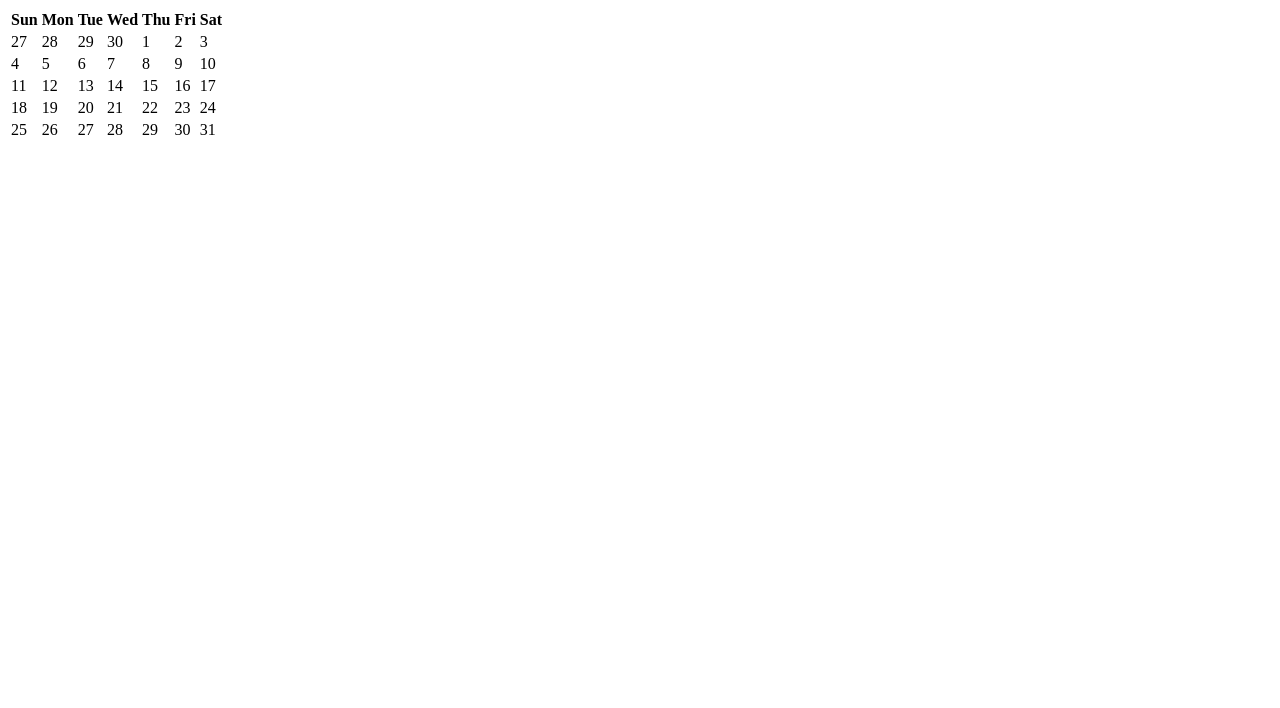
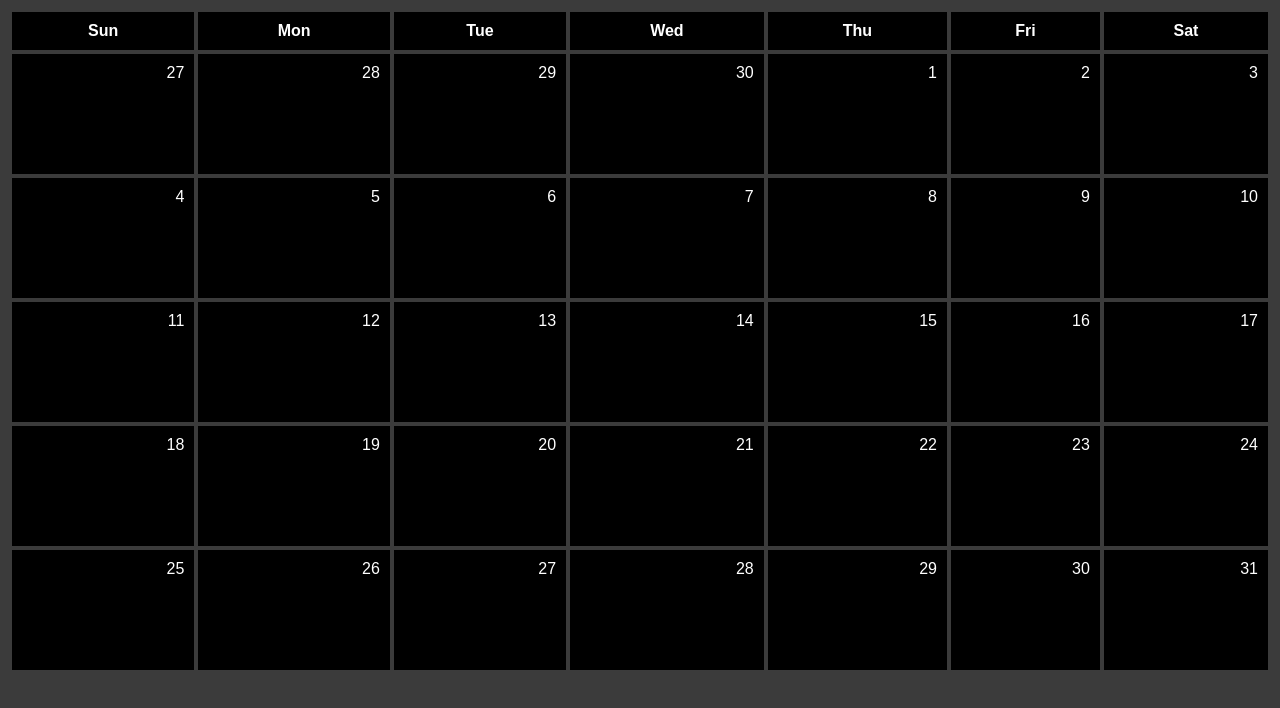
Before and after one commit to DodoPannathon/calendar-to-do, a website: page index.html in a window 1280 px wide. Drawn offline with Linux system fonts and the light colour scheme.

Commit message:
adjust calendar modernize

```diff
--- a/index.html
+++ b/index.html
@@ -18,49 +18,119 @@
             <th>Sat</th>
         </tr>
         <tr>
-            <td>27</td>
-            <td>28</td>
-            <td>29</td>
-            <td>30</td>
-            <td>1</td>
-            <td>2</td>
-            <td>3</td>
+            <td>
+              <div class="number">27</div>
+            </td>
+            <td>
+              <div class="number">28</div>
+            </td>
+            <td>
+              <div class="number">29</div>
+            </td>
+            <td>
+              <div class="number">30</div>
+            </td>
+            <td>
+              <div class="number">1</div>
+            </td>
+            <td>
+              <div class="number">2</div>
+            </td>
+            <td>
+              <div class="number">3</div>
+            </td>
         </tr>
         <tr>
-            <td>4</td>
-            <td>5</td>
-            <td>6</td>
-            <td>7</td>
-            <td>8</td>
-            <td>9</td>
-            <td>10</td>
+            <td>
+              <div class="number">4</div>
+            </td>
+            <td>
+              <div class="number">5</div>
+            </td>
+            <td>
+              <div class="number">6</div>
+            </td>
+            <td>
+              <div class="number">7</div>
+            </td>
+            <td>
+              <div class="number">8</div>
+            </td>
+            <td>
+              <div class="number">9</div>
+            </td>
+            <td>
+              <div class="number">10</div>
+            </td>
         </tr>
         <tr>
-            <td>11</td>
-            <td>12</td>
-            <td>13</td>
-            <td>14</td>
-            <td>15</td>
-            <td>16</td>
-            <td>17</td>
+            <td>
+              <div class="number">11</div>
+            </td>
+            <td>
+              <div class="number">12</div>
+            </td>
+            <td>
+              <div class="number">13</div>
+            </td>
+            <td>
+              <div class="number">14</div>
+            </td>
+            <td>
+              <div class="number">15</div>
+            </td>
+            <td>
+              <div class="number">16</div>
+            </td>
+            <td>
+              <div class="number">17</div>
+            </td>
         </tr>
         <tr>
-            <td>18</td>
-            <td>19</td>
-            <td>20</td>
-            <td>21</td>
-            <td>22</td>
-            <td>23</td>
-            <td>24</td>
+            <td>
+              <div class="number">18</div>
+            </td>
+            <td>
+              <div class="number">19</div>
+            </td>
+            <td>
+              <div class="number">20</div>
+            </td>
+            <td>
+              <div class="number">21</div>
+            </td>
+            <td>
+              <div class="number">22</div>
+            </td>
+            <td>
+              <div class="number">23</div>
+            </td>
+            <td>
+              <div class="number">24</div>
+            </td>
         </tr>
         <tr>
-            <td>25</td>
-            <td>26</td>
-            <td>27</td>
-            <td>28</td>
-            <td>29</td>
-            <td>30</td>
-            <td>31</td>
+            <td>
+              <div class="number">25</div>
+            </td>
+            <td>
+              <div class="number">26</div>
+            </td>
+            <td>
+              <div class="number">27</div>
+            </td>
+            <td>
+              <div class="number">28</div>
+            </td>
+            <td>
+              <div class="number">29</div>
+            </td>
+            <td>
+              <div class="number">30</div>
+            </td>
+            <td>
+              <div class="number">31</div>
+            </td>
         </tr>
     </table>
 </body>
--- a/styles.css
+++ b/styles.css
@@ -0,0 +1,26 @@
+body {
+    font-family: Arial, sans-serif;
+    background-color: #3b3b3b;
+    color: white;
+}
+table {
+    width: 100%;
+    border-collapse: collapse;
+}
+th ,td {
+    border: 4px solid #3b3b3b;
+    padding: 10px;
+    background-color: black;
+}
+th {
+
+}
+td {
+    position: relative;
+    height: 100px;
+}
+.number {
+    position: absolute;
+    top: 10px;
+    right: 10px;
+}
```
